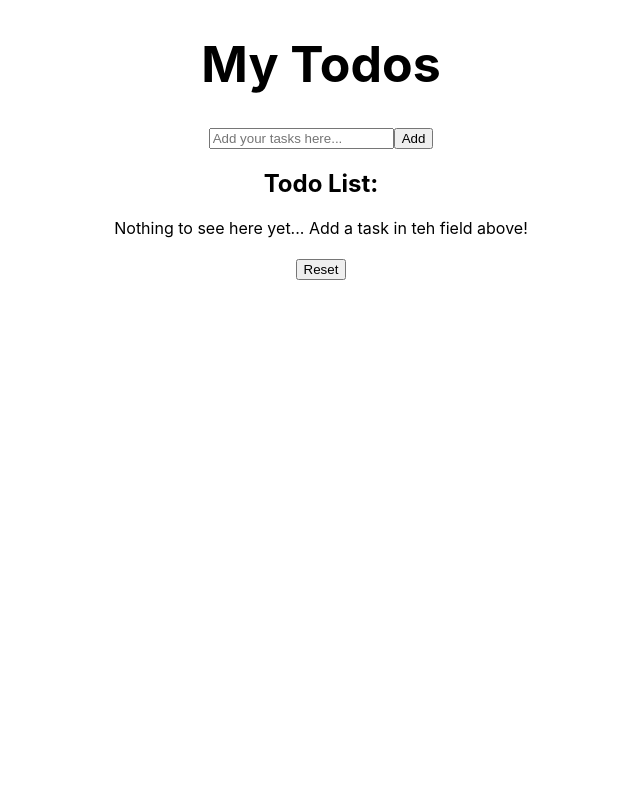
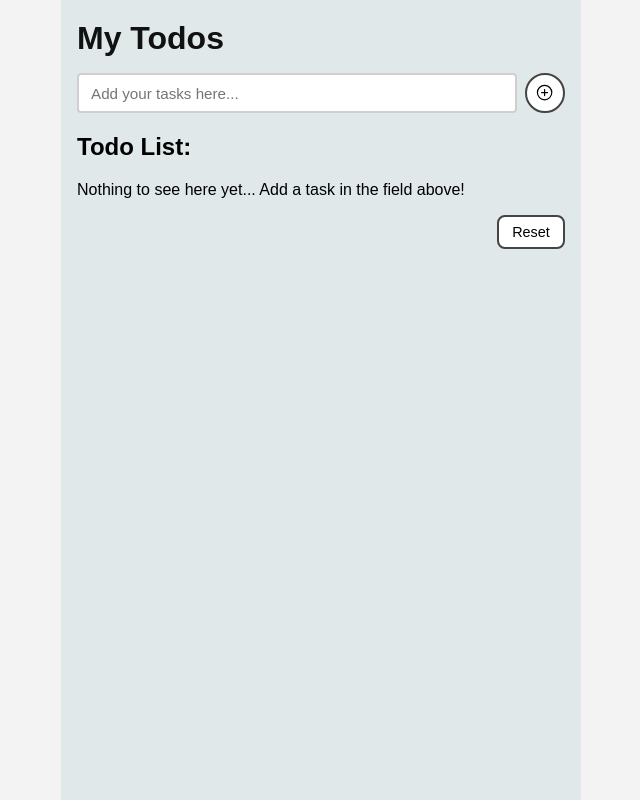
Before and after one commit to Fatima-0102/todo-app, a React (Create React App) app: page / in a window 1280 px wide. Shown: the whole page, without its empty margins (319-959 px from the left). Built offline with nearby package versions, Linux system fonts and the light colour scheme.

Commit message:
styling css

```diff
--- a/src/App.css
+++ b/src/App.css
@@ -1,12 +1,103 @@
+* {
+  box-sizing: border-box;
+}
+
+body {
+  margin: 0;
+  font-family: Arial, sans-serif;
+  background-color: #f3f3f3;
+}
+
 .app {
-  text-align: center;
+  width: 100%;
+  max-width: 520px;
+  min-height: 100vh;
+  margin: 0 auto;
+  padding: 20px 16px 40px;
+  background-color: #e0e8e9;
+  text-align: left;
+}
+
+.my-todos {
+  margin-bottom: 16px;
 }
 
 .todo-title {
-  font-size: 50px;
-  color: black;
+  margin: 0;
+  font-size: 2rem;
+  font-weight: 700;
+  color: #111111;
+}
+
+.todo-input form {
+  display: flex;
+  align-items: center;
+  gap: 8px;
+  margin-bottom: 16px;
+}
+
+.todo-input input {
+  flex: 1;
+  height: 40px;
+  padding: 0 12px;
+  border: 2px solid #cfcfcf;
+  border-radius: 4px;
+  font-size: 0.95rem;
+  outline: none;
+}
+
+.todo-input input:focus {
+  border-color: #7aa7ff;
+}
+
+.add-btn {
+  width: 40px;
+  height: 40px;
+  border: 2px solid #444444;
+  border-radius: 50%;
+  background-color: #ffffff;
+  display: flex;
+  align-items: center;
+  justify-content: center;
+  cursor: pointer;
+  padding: 0;
+  font-size: 1.2rem;
+}
+
+.add-btn:hover {
+  background-color: #f5f5f5;
 }
 
 .reset-btn {
-  margin-top: 20px;
+  display: flex;
+  justify-content: flex-end;
+  margin-bottom: 16px;
 }
+
+.reset-btn button {
+  min-width: 68px;
+  height: 34px;
+  border: 2px solid #444444;
+  border-radius: 8px;
+  background-color: #ffffff;
+  cursor: pointer;
+  font-size: 0.9rem;
+}
+
+.reset-btn button:hover {
+  background-color: #f5f5f5;
+}
+
+@media (max-width: 450px) {
+  .app {
+    padding: 16px 12px 32px;
+  }
+
+  .todo-title {
+    font-size: 1.8rem;
+  }
+
+  .todo-input input {
+    font-size: 0.9rem;
+  }
+}
--- a/src/App.js
+++ b/src/App.js
@@ -1,6 +1,7 @@
 import './App.css';
 import TodoList from './components/TodoList/TodoList';
 //import TodoItem from './components/TodoItem/TodoItem'
+import { IoAddCircleOutline } from "react-icons/io5";
 
 import { useState } from 'react';
 
@@ -18,14 +19,34 @@ const App = () => {
     }else{
       SetTodoList([
         ...todoList,
-        {text: userInput, completed: false }
+        {id:Date.now(), text: userInput, completed: false }
       ])
       SetUserInput("");
     }
   }
 
+  const handleDelete = (toDelete) => {
+    const updatedtodoList = todoList.filter((item) => item.id !== toDelete );
+    SetTodoList(updatedtodoList);
+  }
+
+  const handleReset = () => {
+    console.log("reset!")
+    SetTodoList([]);
+  }
+
+  const handleComplete = (id) => {
+    const updatedtodoList = todoList.map((item) =>
+      item.id === id ? {
+        ...item,
+        completed: !item.completed
+      }:
+      item
+  );
+  SetTodoList(updatedtodoList);
+  }
+
   return(
-    <>
       <div className="app">
         <header className="my-todos">
           <h1 className="todo-title">My Todos</h1>
@@ -39,12 +60,14 @@ const App = () => {
             value={userInput}
             onChange={(event) => SetUserInput(event.target.value)}
           />
-          <button type="submit">Add</button>
+          <button type="submit" className="add-btn">
+            <IoAddCircleOutline />
+          </button>
           </form>
         </section>
 
         <section className="todo-list" >
-          <TodoList todoList={todoList} />
+          <TodoList todoList={todoList} handleDelete={handleDelete} handleComplete={handleComplete}/>
         </section>
 
         <section className="todo-item">
@@ -52,11 +75,9 @@ const App = () => {
         </section>
 
         <section className="reset-btn">
-          <button>Reset</button>
+          <button onClick={handleReset}>Reset</button>
         </section>
       </div>
-
-    </>
   )
 }
 export default App;
--- /dev/null
+++ b/src/components/TodoItem/TodoItem.css
@@ -0,0 +1,48 @@
+.todoitem-show {
+  display: flex;
+  align-items: center;
+  gap: 10px;
+  border: 2px solid #7a7a7a;
+  border-radius: 6px;
+  padding: 10px 12px;
+  margin-bottom: 10px;
+}
+
+.todoitem-show input[type="checkbox"] {
+  margin: 0;
+  cursor: pointer;
+}
+
+.todoitem-show p {
+  flex: 1;
+  margin: 0;
+  font-size: 0.95rem;
+  color: #222222;
+}
+
+.completed {
+  text-decoration: line-through;
+  color: #777777;
+}
+
+.delete-btn {
+  border: none;
+  background: transparent;
+  cursor: pointer;
+  font-size: 1.15rem;
+  display: flex;
+  align-items: center;
+  justify-content: center;
+  padding: 0;
+  color: #222222;
+}
+
+.delete-btn:hover {
+  opacity: 0.7;
+}
+
+@media (max-width: 450px) {
+  .todoitem-show p {
+    font-size: 0.9rem;
+  }
+}
--- a/src/components/TodoItem/TodoItem.js
+++ b/src/components/TodoItem/TodoItem.js
@@ -1,13 +1,17 @@
+import '../TodoItem/TodoItem.css'
+import { MdDelete } from "react-icons/md";
 
 const TodoItem = (props) => {
 
-    const { item } = props;
+    const { item, id, handleDelete, handleComplete } = props;
 
     return(
         <div className="todoitem-show">
-            <input type="checkbox" checked={item.completed} />
-            <p>{item.text}</p>
-            <button>Delete</button>
+            <input type="checkbox" checked={item.completed} onChange={ () => handleComplete(id)}/>
+            <p className={item.completed ? "completed" : ""}>{item.text}</p>
+            <button className="delete-btn" onClick={() => handleDelete(id)}>
+                <MdDelete />
+            </button>
         </div>
     )
 }
--- /dev/null
+++ b/src/components/TodoList/TodoList.css
@@ -0,0 +1,12 @@
+.todolist-show h2 {
+  margin: 0 0 12px;
+  font-size: 1rem;
+  font-weight: 700;
+  color: #222222;
+}
+
+.todolist-show > p {
+  margin: 10px 0 0;
+  color: #555555;
+  font-size: 0.95rem;
+}
--- a/src/components/TodoList/TodoList.js
+++ b/src/components/TodoList/TodoList.js
@@ -1,22 +1,26 @@
 import TodoItem from "../TodoItem/TodoItem";
 
+
 const TodoList = (props) => {
-    const { todoList } = props;
+    const { todoList, handleDelete, handleComplete } = props;
 
-    return(
-        <>
-        <div className="todolist-show">
+    return(        <div className="todolist-show">
             <h2>Todo List:</h2>
 
             {todoList.length === 0 ? (
-                <p>Nothing to see here yet... Add a task in teh field above!</p>
+                <p>Nothing to see here yet... Add a task in the field above!</p>
             ): (
-                todoList.map((item, index) => (
-                    <TodoItem key={index} item={item} />
+                todoList.map((item, id) => (
+                    <TodoItem
+                        key={id}
+                        item={item}
+                        id={item.id}
+                        //index={index}
+                        handleDelete={handleDelete}
+                        handleComplete={handleComplete} />
                 ))
             )}
         </div>
-        </>
     )
 }
 export default TodoList;
```
